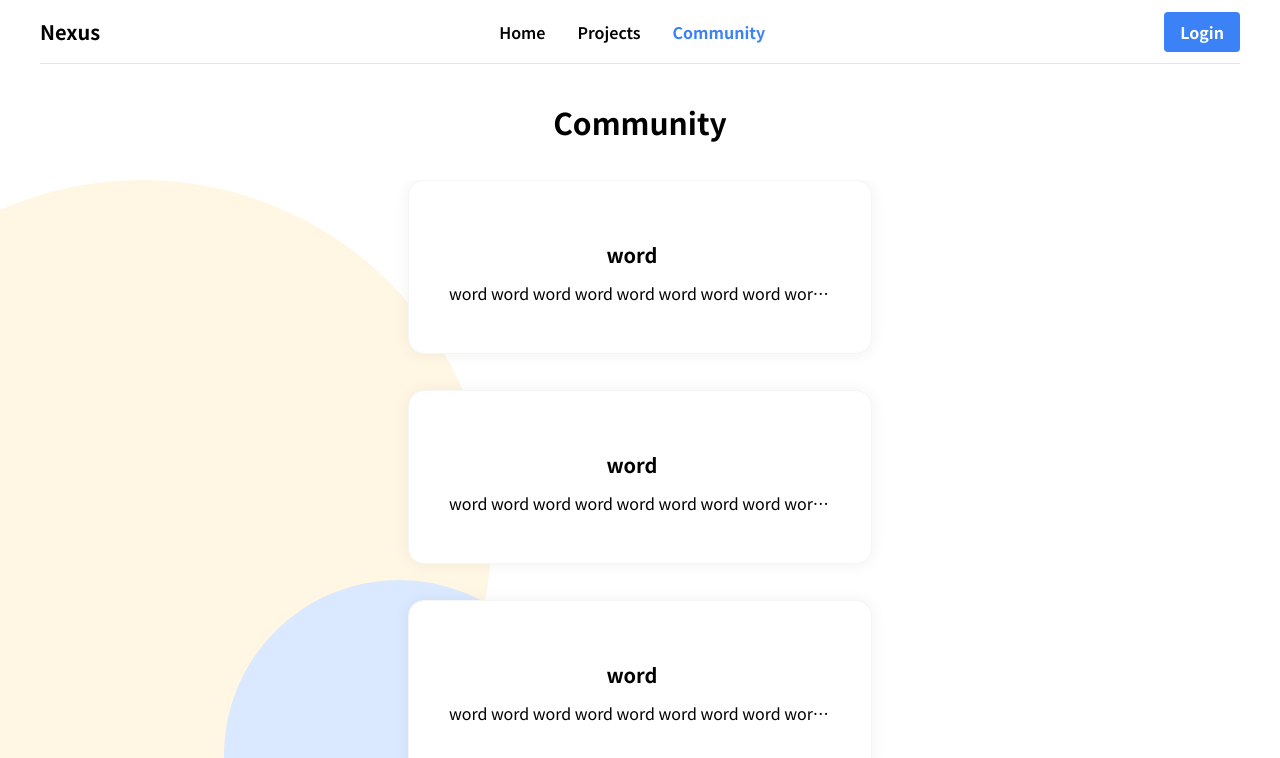
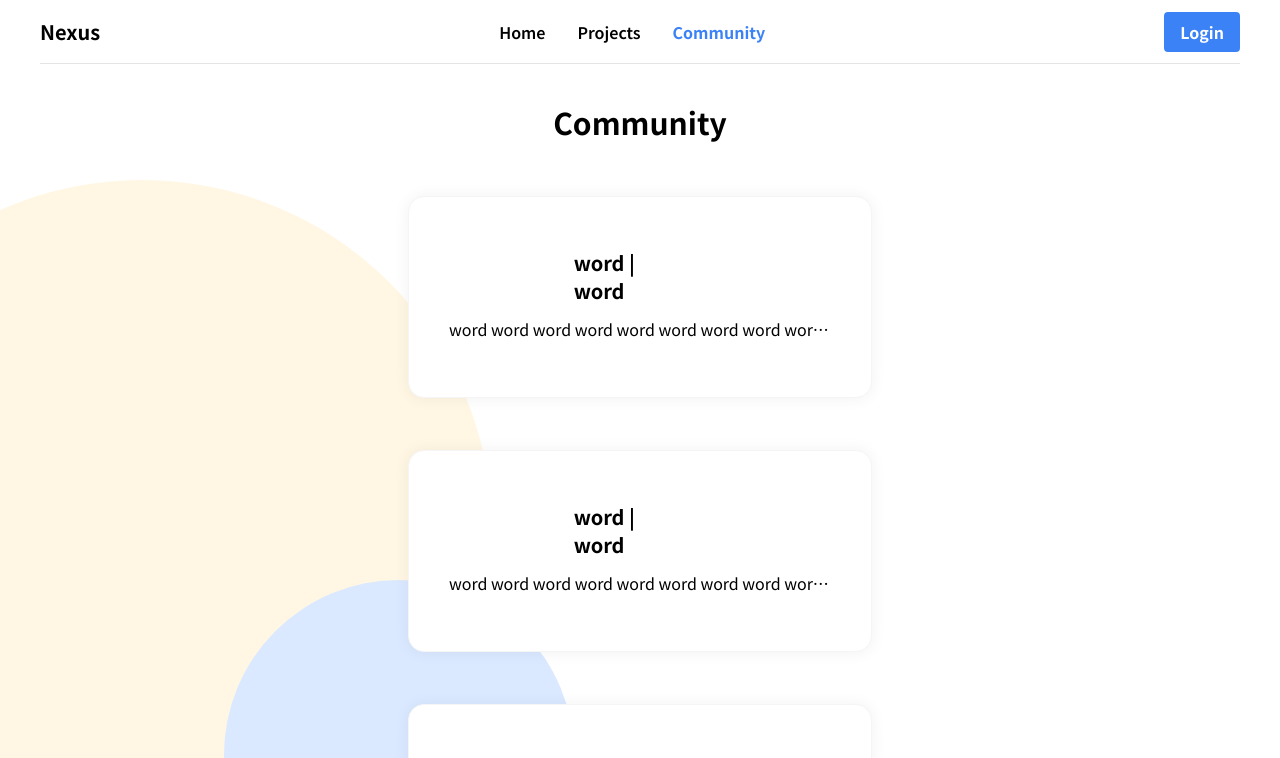
Before and after one commit to wwwcomcomcomcom/nexus-fe, a React (Vite) app: page /posts in a window 1280 px wide. Shown: the top 758 px of the page. Built offline with nearby package versions, Linux system fonts and the light colour scheme.

Commit message:
list mt-4

```diff
--- a/src/component/projectCard/PostCard.tsx
+++ b/src/component/projectCard/PostCard.tsx
@@ -12,7 +12,7 @@ export default function PostCard(props: PostCardProps) {
   return (
     <div
       className={
-        "cursor-pointer px-10 py-12 rounded-2xl text-projectCard-foreground shadow-[0px_0.5px_15px_1px_rgb(0,0,0,0.05)] border border-neutral-100 bg-white z-0 hover:scale-105 transition justify-items-center " +
+        "cursor-pointer px-10 mt-4 pt-10 pb-14 rounded-2xl text-projectCard-foreground shadow-[0px_0.5px_15px_1px_rgb(0,0,0,0.05)] border border-neutral-100 bg-white z-0 hover:scale-105 transition justify-items-center " +
         props.className
       }
       onClick={() => navigate(`/post/${props.post.id}`)}
@@ -23,8 +23,8 @@ export default function PostCard(props: PostCardProps) {
           style={{ maxWidth: "70%" }}
           className="flex items-center space-x-4"
         >
-          <h2 style={{ maxWidth: "70%" }} className="text-xl font-bold !mr-4">
-            {props.post.name}
+          <h2 style={{ maxWidth: "70%" }} className=" text-xl font-bold !mr-4">
+            {props.post.name} | {props.post.user}
           </h2>
         </div>
       </div>
```
